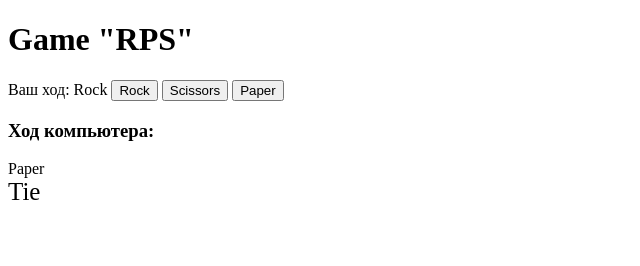
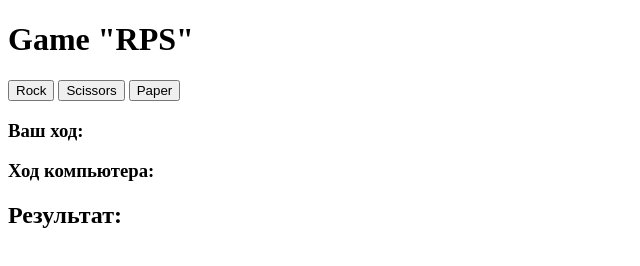
Before and after one commit to klotyks/rps, a plain HTML site: page index.html in a window 1280 px wide. Both pictures are taken after a click on the button "Rock". Shown: the whole page, without its empty margins (0-640 px from the left). Drawn offline with Linux system fonts and the light colour scheme.

Commit message:
Edited: html

```diff
--- a/index.html
+++ b/index.html
@@ -17,16 +17,22 @@
           <h1>Game "RPS"</h1>
         </div>
         <div class="player">
-          <span>Ваш ход:</span>
           <button class="rock">Rock</button>
           <button class="scissors">Scissors</button>
           <button class="paper">Paper</button>
         </div>
-        <div class="computer">
+        <div>
+          <h3>Ваш ход:</h3>
+          <span class="player-move"></span>
+        </div>
+        <div>
           <h3>Ход компьютера:</h3>
           <span class="computer-move"></span>
         </div>
-        <div class="result"></div>
+        <div>
+          <h2>Результат:</h2>
+          <span class="result"></span>
+        </div>
       </div>
     </div>
     <script src="./js/view.js"></script>
--- a/js/controller.js
+++ b/js/controller.js
@@ -1,8 +1,10 @@
-function handlePlayerMove(text) {
-  playerMove(text)
+function handlePlayerMove(move) {
+  playerMove(move)
+  randomPCMove()
+  const result = compareMoves(currentPlayerMove, currentComputerMove)
   renderRPS()
   handlePCMove()
-  handleCompareMove(text)
+  handleCompareMove(move)
 }
 
 function handlePCMove() {
--- a/js/model.js
+++ b/js/model.js
@@ -26,12 +26,20 @@ function compareMoves(playerMove, computerMove) {
   }
   return 'Lose...'
 }
+
+// function round(move) {
+//   playerMove(move)
+//   randomPCMove()
+//   currentPlayerMove
+//   currentComputerMove
+//   result = compareMoves(currentPlayerMove, currentComputerMove)
+//   result
+// }
+
+let result
+
+round('Rock')
+
 playerMove('Rock')
 randomPCMove()
-currentPlayerMove
-currentComputerMove
-const result = compareMoves(currentPlayerMove, currentComputerMove)
-result
-
-// console.log(String.fromCodePoint(72))
-// console.log(String.fromCodePoint(97 + 26 - 1))
+result = compareMoves(currentPlayerMove, currentComputerMove)
--- a/js/view.js
+++ b/js/view.js
@@ -1,28 +1,36 @@
-function renderRPS() {
-  const elGameRps = document.querySelector('.RPS')
-  const elPlayer = document.querySelector('.player span')
-  const elComputerMove = document.querySelector('.computer-move')
-  const elResult = document.querySelector('.result')
+function renderPlayerMove(playerMove) {
+  // body
+}
 
-  // Очищаем предыдущие ходы и результат
-  elPlayer.textContent = 'Ваш ход: '
-  elComputerMove.textContent = ''
-  elResult.textContent = ''
-
-  // Добавляем ход игрока
-  if (currentPlayerMove) {
-    elPlayer.textContent += currentPlayerMove
-  }
-
-  if (currentComputerMove) {
-    elComputerMove.textContent = currentComputerMove
-  }
+function renderComputerMove(computerMove) {
+  // body
 }
 
 function renderResult(result) {
   const elResult = document.querySelector('.result')
   elResult.textContent = result
 }
+
+// function renderRPS() {
+//   const elGameRps = document.querySelector('.RPS')
+//   const elPlayer = document.querySelector('.player span')
+//   const elComputerMove = document.querySelector('.computer-move')
+//   const elResult = document.querySelector('.result')
+
+//   // Очищаем предыдущие ходы и результат
+//   elPlayer.textContent = 'Ваш ход: '
+//   elComputerMove.textContent = ''
+//   elResult.textContent = ''
+
+//   // Добавляем ход игрока
+//   if (currentPlayerMove) {
+//     elPlayer.textContent += currentPlayerMove
+//   }
+
+//   if (currentComputerMove) {
+//     elComputerMove.textContent = currentComputerMove
+//   }
+// }
 
 function onClickButtonRock(e) {
   handlePlayerMove(e.target.textContent)
```
